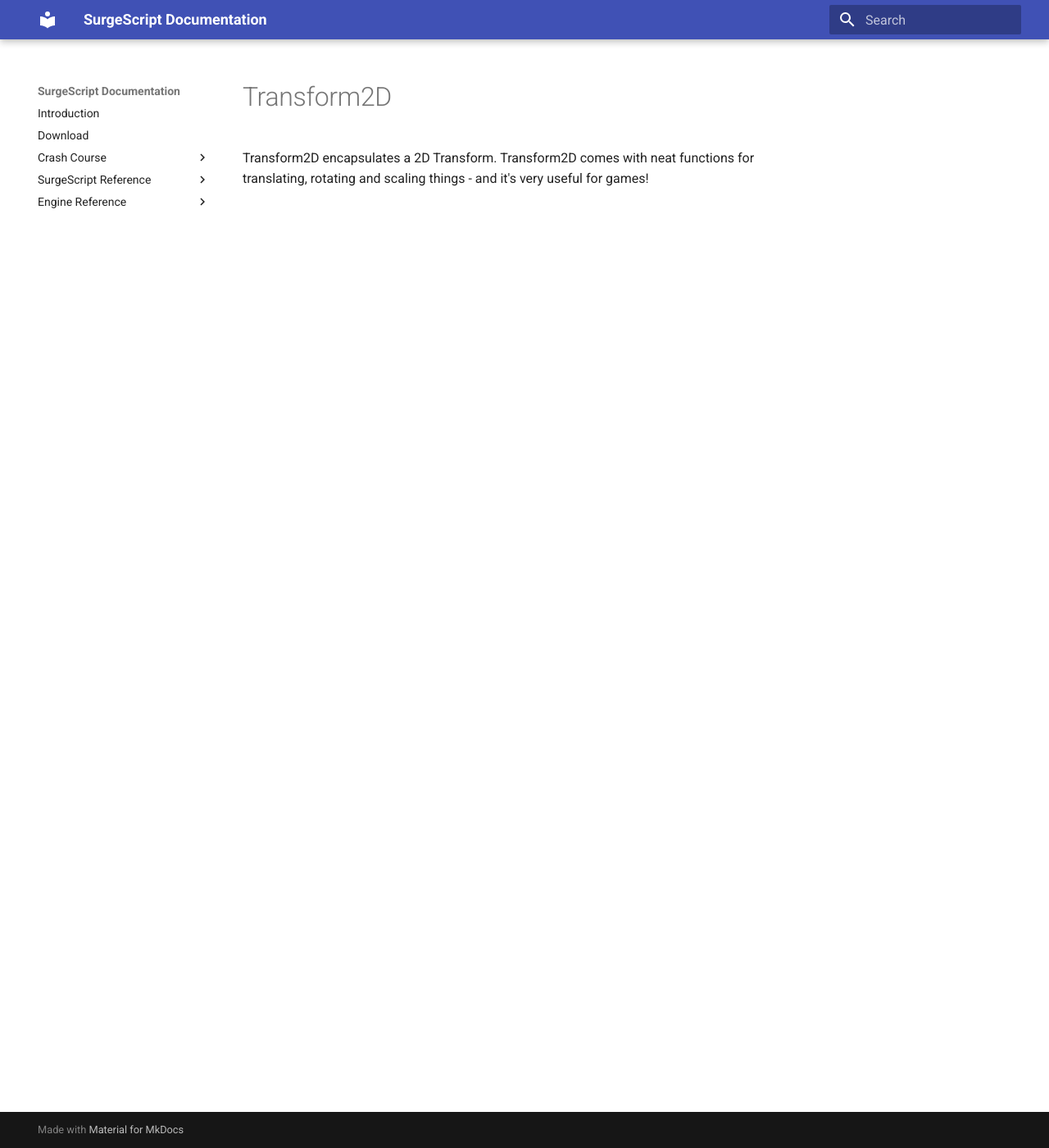
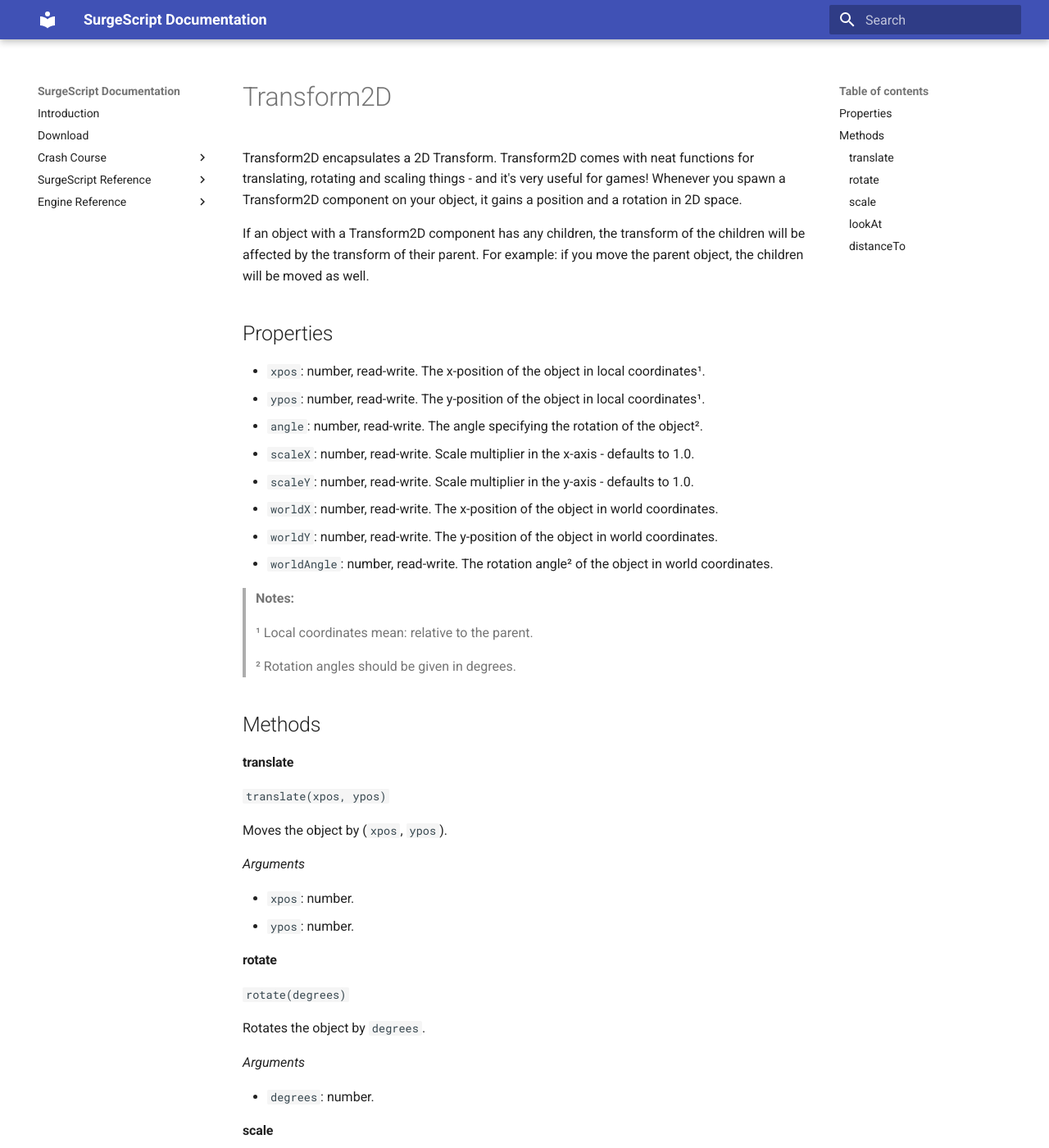
Before and after one commit to alemart/surgescript, an MkDocs documentation site: the page built from docs/reference/transform2d.md, in a window 1280 px wide and 1400 px high. Shown: the whole window at 82% size. Built offline with MkDocs 1.6.1 and Material for MkDocs 9.7.7, drawn with Linux system fonts in a browser that asks for light colours; old or Windows-style settings are respelled for this version of MkDocs; some of the changed text lies outside the part shown.

Commit message:
Updated the Transform2D documentation

```diff
--- a/docs/reference/transform2d.md
+++ b/docs/reference/transform2d.md
@@ -1,4 +1,83 @@
 Transform2D
 ===========
 
-Transform2D encapsulates a 2D Transform. Transform2D comes with neat functions for translating, rotating and scaling things - and it's very useful for games!
+Transform2D encapsulates a 2D Transform. Transform2D comes with neat functions for translating, rotating and scaling things - and it's very useful for games! Whenever you spawn a Transform2D component on your object, it gains a position and a rotation in 2D space.
+
+If an object with a Transform2D component has any children, the transform of the children will be affected by the transform of their parent. For example: if you move the parent object, the children will be moved as well.
+
+Properties
+----------
+
+* `xpos`: number, read-write. The x-position of the object in local coordinates¹.
+* `ypos`: number, read-write. The y-position of the object in local coordinates¹.
+* `angle`: number, read-write. The angle specifying the rotation of the object².
+* `scaleX`: number, read-write. Scale multiplier in the x-axis - defaults to 1.0.
+* `scaleY`: number, read-write. Scale multiplier in the y-axis - defaults to 1.0.
+* `worldX`: number, read-write. The x-position of the object in world coordinates.
+* `worldY`: number, read-write. The y-position of the object in world coordinates.
+* `worldAngle`: number, read-write. The rotation angle² of the object in world coordinates.
+
+> **Notes:**
+>
+> ¹ Local coordinates mean: relative to the parent.
+>
+> ² Rotation angles should be given in degrees.
+
+Methods
+-------
+
+#### translate
+
+`translate(xpos, ypos)`
+
+Moves the object by (`xpos`, `ypos`).
+
+*Arguments*
+
+* `xpos`: number.
+* `ypos`: number.
+
+#### rotate
+
+`rotate(degrees)`
+
+Rotates the object by `degrees`.
+
+*Arguments*
+
+* `degrees`: number.
+
+#### scale
+
+`scale(x, y)`
+
+Scales the transform by (`x`, `y`). Both parameters are multipliers that default to 1.0.
+
+*Arguments*
+
+* `x`: number.
+* `y`: number.
+
+#### lookAt
+
+`lookAt(transform)`
+
+Use this function to make your object look at some point in space.
+
+*Arguments*
+
+* `transform`: Transform2D object.
+
+#### distanceTo
+
+`distanceTo(transform)`
+
+Compute the distance between two points in space.
+
+*Arguments*
+
+* `transform`: Transform2D object.
+
+*Returns*
+
+A number representing the distance, in world coordinates, between the position stored by `this` and `transform`.
```
